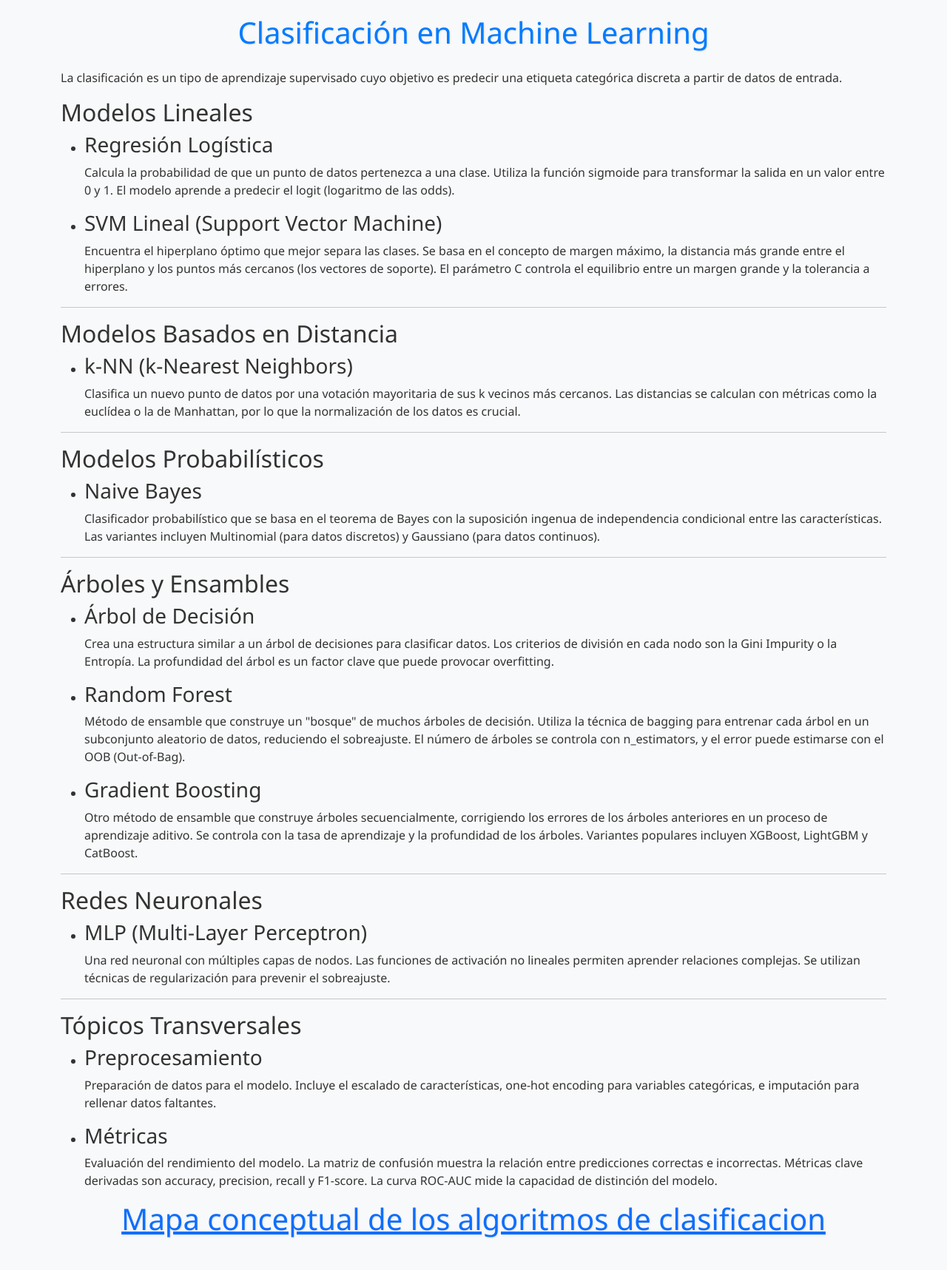
After one commit to angievelasquez-20/Machine, a Flask app: page /mapaconceptual in a window 1280 px wide. The commit adds this page. Shown: the whole page at 74% size. Run offline with Flask 3, Linux system fonts and the light colour scheme; parts of the project's set-up code (start-up, migrations or seed data) failed here and were passed over.

Commit message:
creacion de html y ruta para el mapa conceptual

```diff
--- a/app.py
+++ b/app.py
@@ -176,5 +176,9 @@ def resultados():
     metrics = rp.evaluate()
     return render_template("Resultados.html", metrics=metrics)
 
+@app.route('/mapaconceptual')
+def mapaconceptual():
+     return render_template('mapaconceptual.html')
+
 if __name__ == '__main__':
      app.run(debug=True)
--- a/templates/Index.html
+++ b/templates/Index.html
@@ -56,7 +56,7 @@
           <li class="nav-item dropdown">
             <a class="nav-link dropdown-toggle" href="#" role="button" data-bs-toggle="dropdown">Tipos de Algoritmos de Clasificación</a>
             <ul class="dropdown-menu">
-              <li><a class="dropdown-item" href="RecomendacionPeliculas">Conceptos básicos</a></li>
+              <li><a class="dropdown-item" href="mapaconceptual">Conceptos básicos</a></li>
               <li><a class="dropdown-item" href="CasoPracticoPeliculas">Caso Práctico</a></li>
             </ul>
           </li>
--- /dev/null
+++ b/templates/mapaconceptual.html
@@ -0,0 +1,94 @@
+<!DOCTYPE html>
+<html lang="en">
+<head>
+    <meta charset="UTF-8">
+    <meta name="viewport" content="width=device-width, initial-scale=1.0">
+      <link href="https://cdn.jsdelivr.net/npm/bootstrap@5.3.2/dist/css/bootstrap.min.css" rel="stylesheet">
+    <link rel="stylesheet" href="/static/apa.css">
+    <title>Clasificación en Machine Learning</title>
+</head>
+<body>
+
+<div class="container">
+    <h1>Clasificación en Machine Learning</h1>
+    <p>La clasificación es un tipo de aprendizaje supervisado cuyo objetivo es predecir una etiqueta categórica discreta a partir de datos de entrada.</p>
+
+    <h2>Modelos Lineales</h2>
+    <ul>
+        <li>
+            <h3>Regresión Logística</h3>
+            <p>Calcula la probabilidad de que un punto de datos pertenezca a una clase. Utiliza la función sigmoide para transformar la salida en un valor entre 0 y 1. El modelo aprende a predecir el logit (logaritmo de las odds).</p>
+        </li>
+        <li>
+            <h3>SVM Lineal (Support Vector Machine)</h3>
+            <p>Encuentra el hiperplano óptimo que mejor separa las clases. Se basa en el concepto de margen máximo, la distancia más grande entre el hiperplano y los puntos más cercanos (los vectores de soporte). El parámetro C controla el equilibrio entre un margen grande y la tolerancia a errores.</p>
+        </li>
+    </ul>
+
+    <hr class="section-separator">
+
+    <h2>Modelos Basados en Distancia</h2>
+    <ul>
+        <li>
+            <h3>k-NN (k-Nearest Neighbors)</h3>
+            <p>Clasifica un nuevo punto de datos por una votación mayoritaria de sus k vecinos más cercanos. Las distancias se calculan con métricas como la euclídea o la de Manhattan, por lo que la normalización de los datos es crucial.</p>
+        </li>
+    </ul>
+
+    <hr class="section-separator">
+
+    <h2>Modelos Probabilísticos</h2>
+    <ul>
+        <li>
+            <h3>Naive Bayes</h3>
+            <p>Clasificador probabilístico que se basa en el teorema de Bayes con la suposición ingenua de independencia condicional entre las características. Las variantes incluyen Multinomial (para datos discretos) y Gaussiano (para datos continuos).</p>
+        </li>
+    </ul>
+
+    <hr class="section-separator">
+
+    <h2>Árboles y Ensambles</h2>
+    <ul>
+        <li>
+            <h3>Árbol de Decisión</h3>
+            <p>Crea una estructura similar a un árbol de decisiones para clasificar datos. Los criterios de división en cada nodo son la Gini Impurity o la Entropía. La profundidad del árbol es un factor clave que puede provocar overfitting.</p>
+        </li>
+        <li>
+            <h3>Random Forest</h3>
+            <p>Método de ensamble que construye un "bosque" de muchos árboles de decisión. Utiliza la técnica de bagging para entrenar cada árbol en un subconjunto aleatorio de datos, reduciendo el sobreajuste. El número de árboles se controla con n_estimators, y el error puede estimarse con el OOB (Out-of-Bag).</p>
+        </li>
+        <li>
+            <h3>Gradient Boosting</h3>
+            <p>Otro método de ensamble que construye árboles secuencialmente, corrigiendo los errores de los árboles anteriores en un proceso de aprendizaje aditivo. Se controla con la tasa de aprendizaje y la profundidad de los árboles. Variantes populares incluyen XGBoost, LightGBM y CatBoost.</p>
+        </li>
+    </ul>
+
+    <hr class="section-separator">
+
+    <h2>Redes Neuronales</h2>
+    <ul>
+        <li>
+            <h3>MLP (Multi-Layer Perceptron)</h3>
+            <p>Una red neuronal con múltiples capas de nodos. Las funciones de activación no lineales permiten aprender relaciones complejas. Se utilizan técnicas de regularización para prevenir el sobreajuste.</p>
+        </li>
+    </ul>
+
+    <hr class="section-separator">
+
+    <h2>Tópicos Transversales</h2>
+    <ul>
+        <li>
+            <h3>Preprocesamiento</h3>
+            <p>Preparación de datos para el modelo. Incluye el escalado de características, one-hot encoding para variables categóricas, e imputación para rellenar datos faltantes.</p>
+        </li>
+        <li>
+            <h3>Métricas</h3>
+            <p>Evaluación del rendimiento del modelo. La matriz de confusión muestra la relación entre predicciones correctas e incorrectas. Métricas clave derivadas son accuracy, precision, recall y F1-score. La curva ROC-AUC mide la capacidad de distinción del modelo.</p>
+        </li>
+    </ul>
+</div>
+
+<h1><a href="https://www.mindmeister.com/app/map/3823382303">Mapa conceptual de los algoritmos de clasificacion</a></h1>
+
+</body>
+</html>
```
